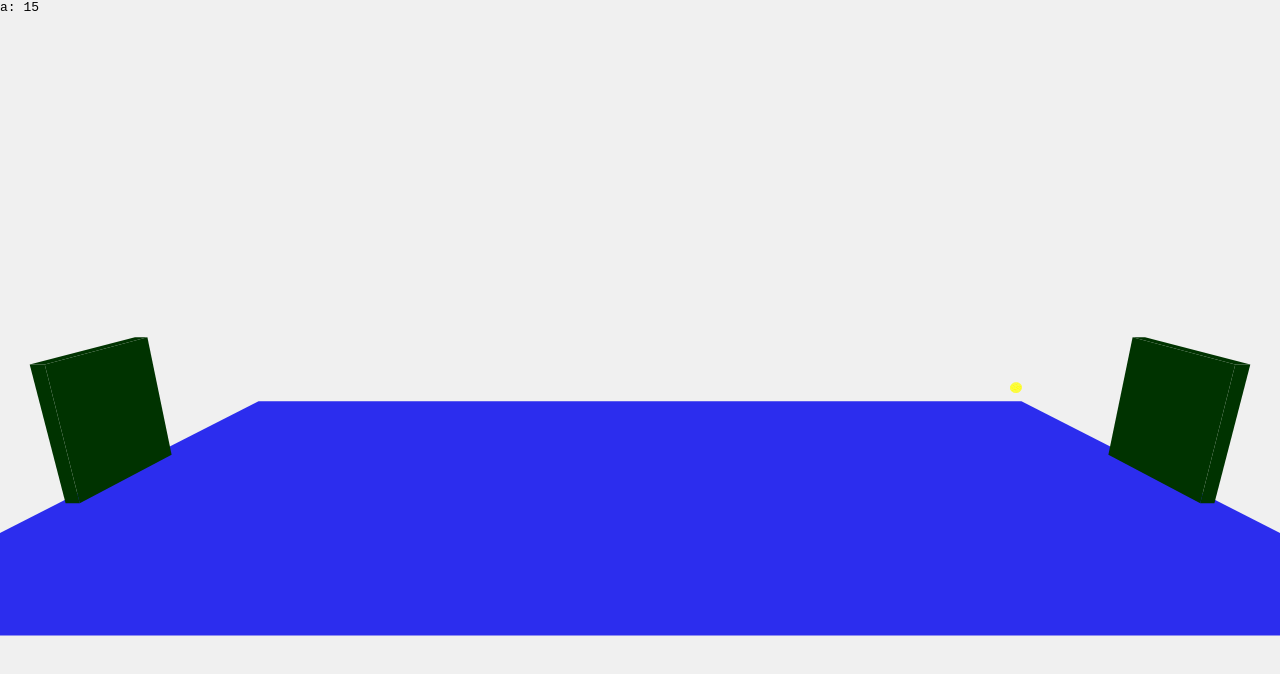
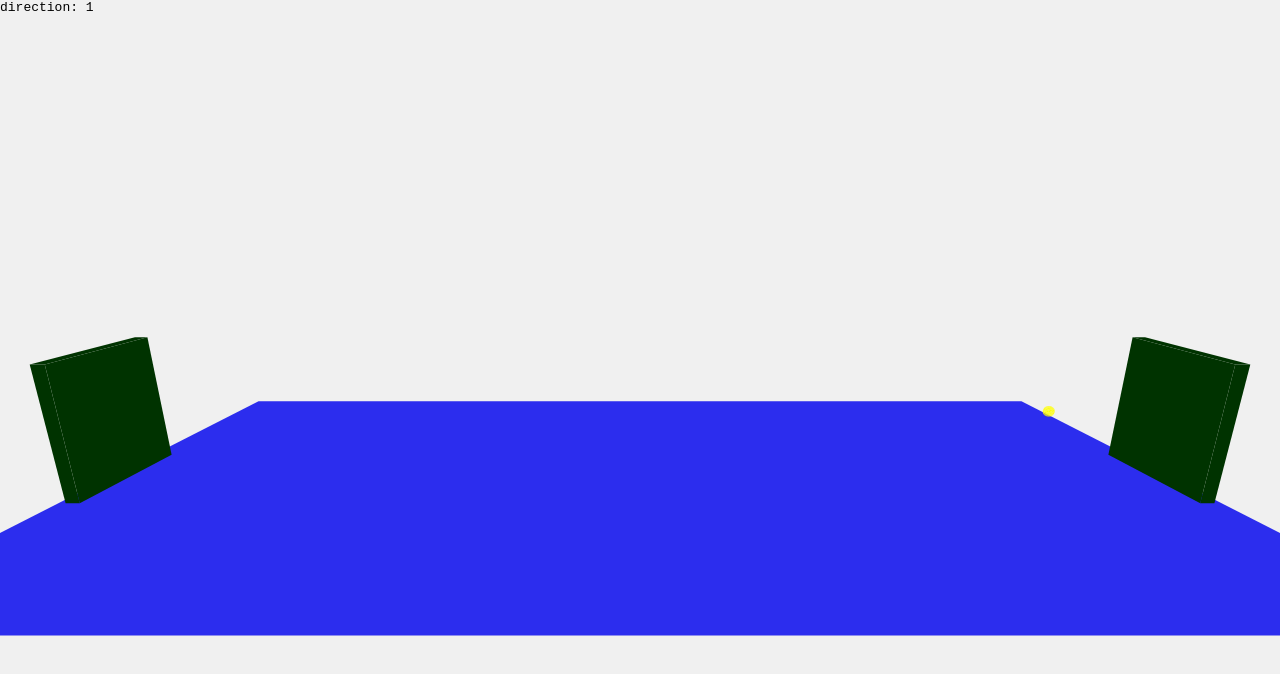
Before and after one commit to german/pong3ds, a plain HTML site: page index1.html in a window 1280 px wide. Drawn offline with Linux system fonts and the light colour scheme.

Commit message:
whoa, seems it works like I expected, still in early phase

```diff
--- a/index1.html
+++ b/index1.html
@@ -21,7 +21,7 @@
             var camera, scene, renderer, info, mouse2d, sun, sphere;
 
             var initial_y_speed = 0.1;
-            var range = 400, speed = 10, sphereSize = 4, y_speed = initial_y_speed;
+            var speed = 5.5, sphereSize = 4, y_speed = initial_y_speed;
             var a = 10, t = 0, direction = 1;
 
             var reversed = false;
@@ -85,35 +85,38 @@
               // table collision
   		        var table_ray = new THREE.Ray( sphere.position, new THREE.Vector3(0,-1,0) );
 			        var c = THREE.Collisions.rayCastNearest(table_ray);
-			        if(c && (c.distance < 4) && (c.distance != -1)) {
+			        if(c && (c.distance < 4) && (c.distance != -1)) { //&& (c.distance != -1)
 			          direction = -direction;
 			        }
 
-			        //if(direction > 0) {
-                y_speed = initial_y_speed + a * t;
-              //} else {
-              //  y_speed -= gravity_constant * t * 1.2;
-              //}
-              sphere.position.y -= y_speed;
+              y_speed = initial_y_speed + a * t;
+
+			        if(direction > 0) {
+                sphere.position.y -= y_speed;
+              } else {
+                sphere.position.y += y_speed;
+              }
+
               t += 0.001;
 
               // rackets collisions
   		        var rackets_ray = new THREE.Ray( sphere.position, new THREE.Vector3(0,0,1) );
 
 			        var c = THREE.Collisions.rayCastNearest(rackets_ray);
-
+	info.innerHTML = 'direction: ' + direction;//"Colliding!";
+	            // collided with left bat
 	  		      if(c && (c.distance < 20) && (c.distance != -1)) {
-  				      info.innerHTML = 'a: ' + c.distance;//"Colliding!";
+  				      //info.innerHTML = 'a: ' + c.distance;//"Colliding!";
 				        speed = -speed;
 				        reversed = true;
 				        t = 0.001;
-				        sphere.position.y = 50;
-				        y_speed = initial_y_speed;
-			        } else if(c && c.distance >= 800) {
+				        //y_speed = initial_y_speed;
+				        direction = -direction;
+			        } else if(c && c.distance >= 800) { // collided with right bat
 			          if(reversed) {
    				        t = 0.001;
  				          speed = -speed;
-   				        y_speed = initial_y_speed;
+   				        //y_speed = initial_y_speed;
  				          reversed = false;
  				        }
 				        //info.innerHTML = "Approaching @ " + c.distance;
```
